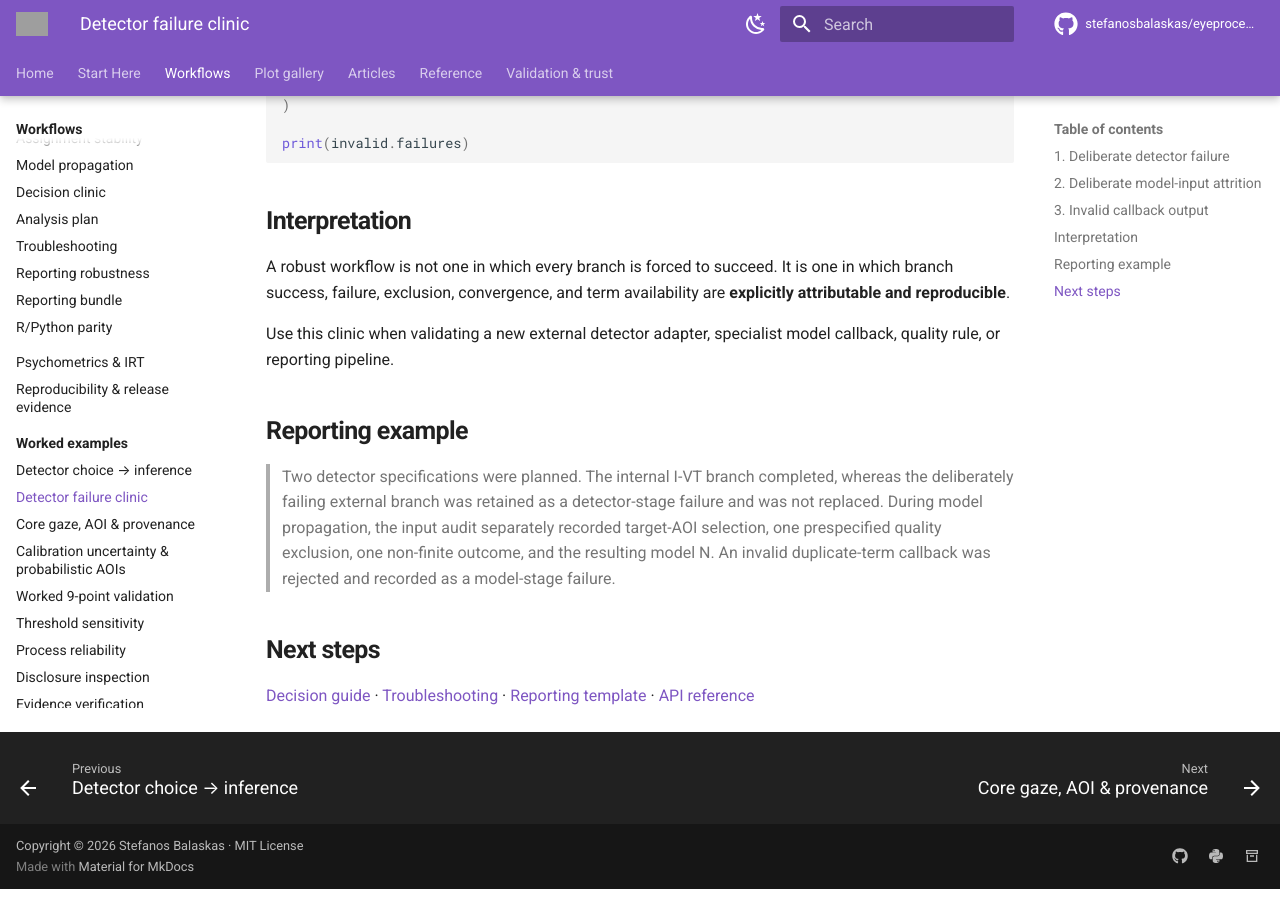
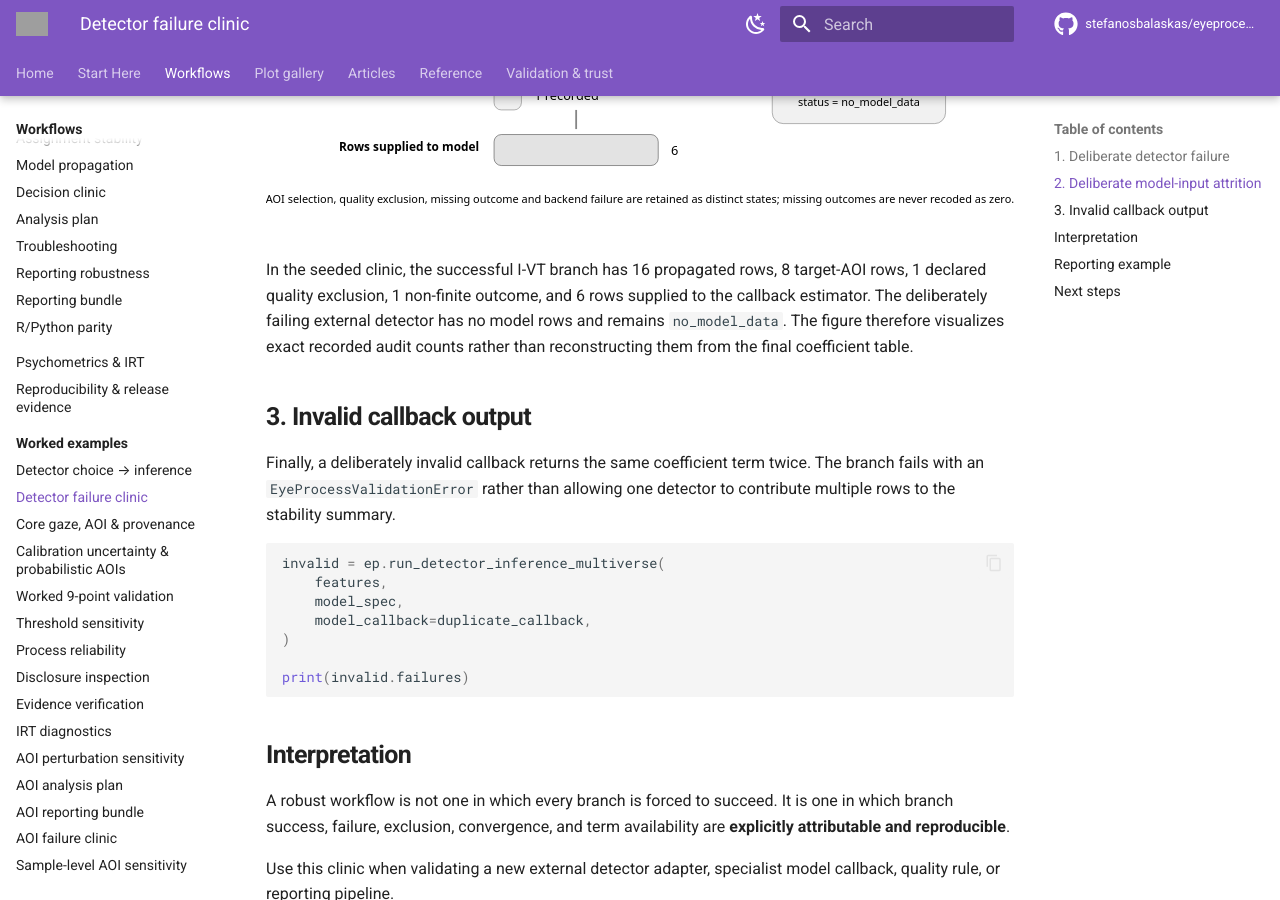
Before and after one commit to stefanosbalaskas/eyeprocesspy, an MkDocs documentation site: the page built from docs/examples/detector-multiverse-failure-clinic.md, in a window 1280 px wide and 900 px high, scrolled down 1496 px. Built offline with MkDocs 1.6.1 and Material for MkDocs 9.7.7, drawn with Linux system fonts in a browser that asks for light colours; comment, search, counter and statistics services are not loaded; grey boxes are pictures that could not be loaded.

Commit message:
docs: visualize detector failure clinic row accounting

```diff
--- a/docs/examples/detector-multiverse-failure-clinic.md
+++ b/docs/examples/detector-multiverse-failure-clinic.md
@@ -45,6 +45,10 @@ For the I-VT branch the audit records one `quality_excluded_rows`, one `outcome_
 
 This distinction matters: **AOI selection, quality exclusion, outcome missingness, and backend failure are different scientific states.**
 
+![Model-input audit for the deliberate failure clinic](../assets/detector-multiverse/model-input-audit.svg)
+
+In the seeded clinic, the successful I-VT branch has 16 propagated rows, 8 target-AOI rows, 1 declared quality exclusion, 1 non-finite outcome, and 6 rows supplied to the callback estimator. The deliberately failing external detector has no model rows and remains `no_model_data`. The figure therefore visualizes exact recorded audit counts rather than reconstructing them from the final coefficient table.
+
 ## 3. Invalid callback output
 
 Finally, a deliberately invalid callback returns the same coefficient term twice. The branch fails with an `EyeProcessValidationError` rather than allowing one detector to contribute multiple rows to the stability summary.
```
